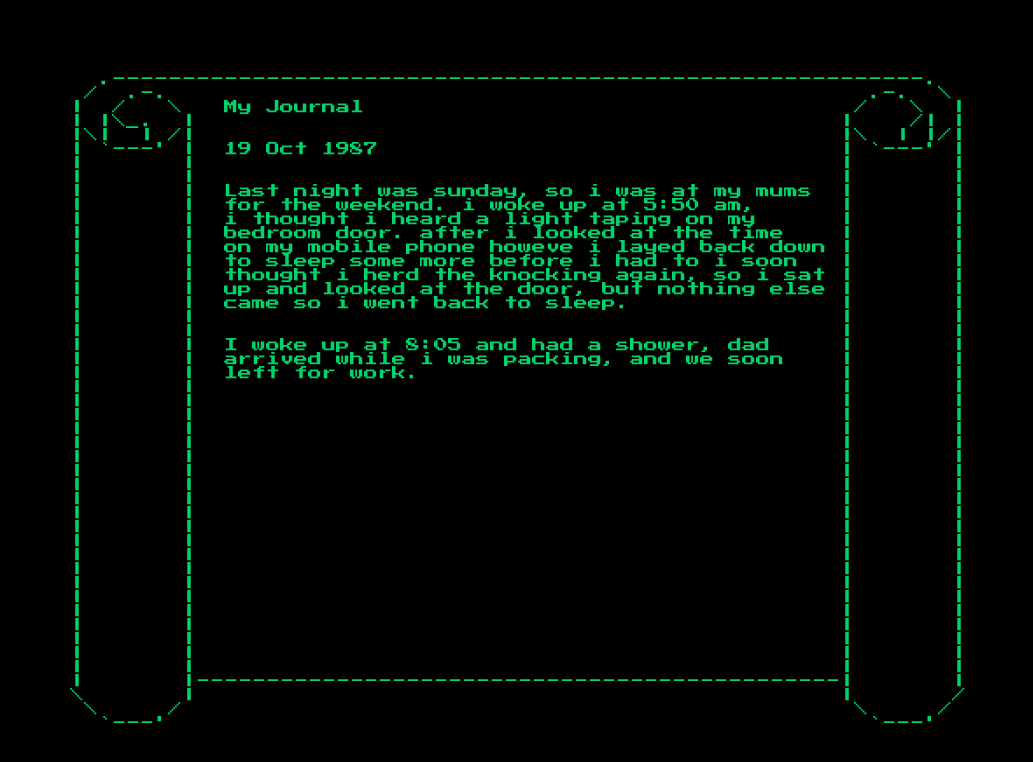
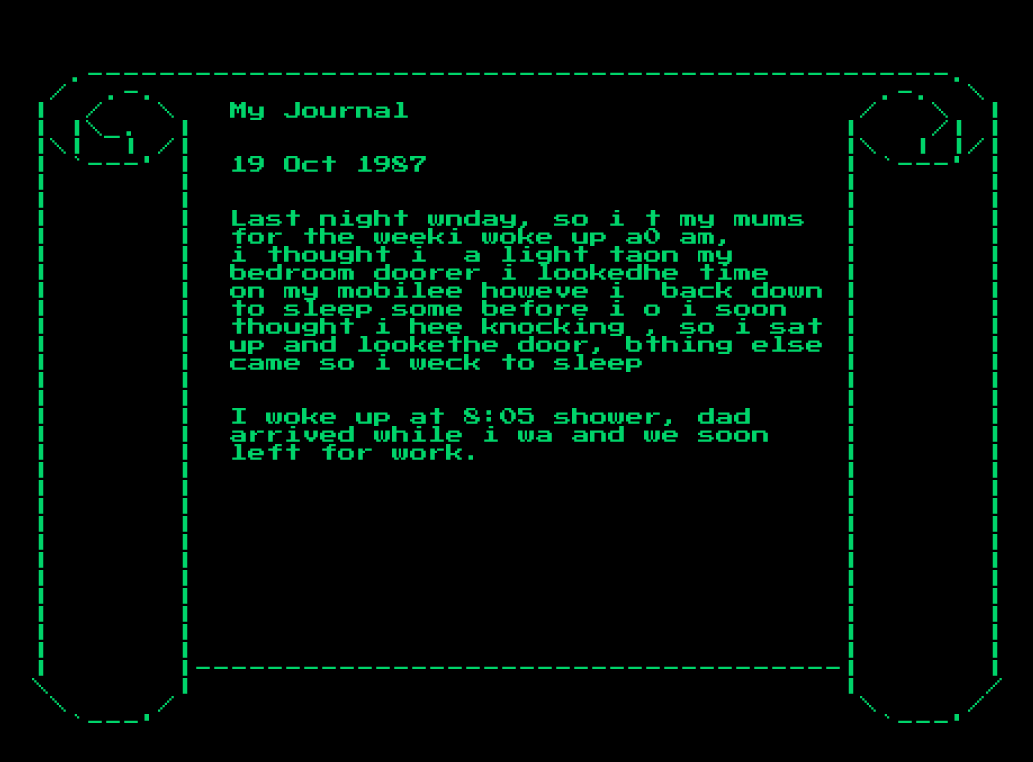
Before and after one commit to kevinclement/exitpuzzles-museum-computer-web, a Vue app: page /journal in a window 1280 px wide. Shown: the top 762 px of the page, without its empty margins (122-1155 px from the left). Built offline with nearby package versions, Linux system fonts and the light colour scheme.

Commit message:
journal font increase

```diff
--- a/src/views/Journal.vue
+++ b/src/views/Journal.vue
@@ -2,54 +2,44 @@
 
   <div class="journal">
     <div style="padding-top:15px">
-      <pre style="font-family: 'Press Start 2P';font-size:14px;">
-  .----------------------------------------------------------.
- /  .-.                                                  .-.  \
-|  /   \   My Journal                                   /   \  |
-| |\_.  |                                              |    /| |
-|\|  | /|                                              |\  | |/|
-| `---' |  19 Oct 1987                                 | `---' |
-|       |                                              |       |
-|       |                                              |       |
-|       |  Last night was sunday, so i was at my mums  |       |
-|       |  for the weekend. i woke up at 5:50 am,      |       |
-|       |  i thought i heard a light taping on my      |       |
-|       |  bedroom door. after i looked at the time    |       |
-|       |  on my mobile phone howeve i layed back down |       |
-|       |  to sleep some more before i had to i soon   |       |
-|       |  thought i herd the knocking again, so i sat |       |
-|       |  up and looked at the door, but nothing else |       |
-|       |  came so i went back to sleep.               |       |
-|       |                                              |       |
-|       |                                              |       |
-|       |  I woke up at 8:05 and had a shower, dad     |       |
-|       |  arrived while i was packing, and we soon    |       |
-|       |  left for work.                              |       |
-|       |                                              |       |
-|       |                                              |       |
-|       |                                              |       |
-|       |                                              |       |
-|       |                                              |       |
-|       |                                              |       |
-|       |                                              |       |
-|       |                                              |       |
-|       |                                              |       |
-|       |                                              |       |
-|       |                                              |       |
-|       |                                              |       |
-|       |                                              |       |
-|       |                                              |       |
-|       |                                              |       |
-|       |                                              |       |
-|       |                                              |       |
-|       |                                              |       |
-|       |                                              |       |
-|       |                                              |       |
-|       |                                              |       |
-|       |----------------------------------------------|       |
-\       |                                              |       /
- \     /                                                \     /
-  `---'                                                  `---'
+      <pre style="font-family: 'Press Start 2P';">
+  .------------------------------------------------.
+ /  .-.                                        .-.  \
+|  /   \   My Journal                         /   \  |
+| |\_.  |                                    |    /| |
+|\|  | /|                                    |\  | |/|
+| `---' |  19 Oct 1987                       | `---' |
+|       |                                    |       |
+|       |                                    |       |
+|       |  Last night wnday, so i t my mums  |       |
+|       |  for the weeki woke up a0 am,      |       |
+|       |  i thought i  a light taon my      |       |
+|       |  bedroom doorer i lookedhe time    |       |
+|       |  on my mobilee howeve i  back down |       |
+|       |  to sleep some before i o i soon   |       |
+|       |  thought i hee knocking , so i sat |       |
+|       |  up and lookethe door, bthing else |       |
+|       |  came so i weck to sleep           |       |
+|       |                                    |       |
+|       |                                    |       |
+|       |  I woke up at 8:05 shower, dad     |       |
+|       |  arrived while i wa and we soon    |       |
+|       |  left for work.                    |       |
+|       |                                    |       |
+|       |                                    |       |
+|       |                                    |       |
+|       |                                    |       |
+|       |                                    |       |
+|       |                                    |       |
+|       |                                    |       |
+|       |                                    |       |
+|       |                                    |       |
+|       |                                    |       |
+|       |                                    |       |
+|       |------------------------------------|       |
+\       |                                    |       /
+ \     /                                      \     /
+  `---'                                        `---'
       </pre>
 
     </div>
@@ -87,5 +77,6 @@
     grid-template-rows: auto;
     color: #00D46A;
     font-family: 'Press Start 2P';
+    font-size: 18px;
   }
 </style>
```
